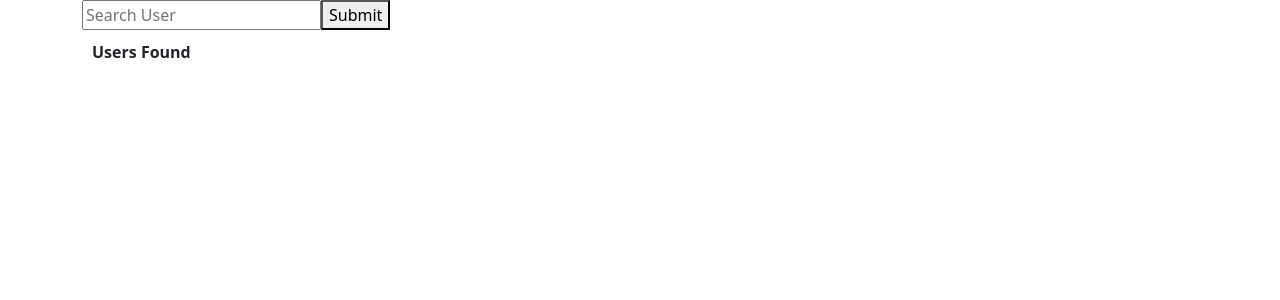
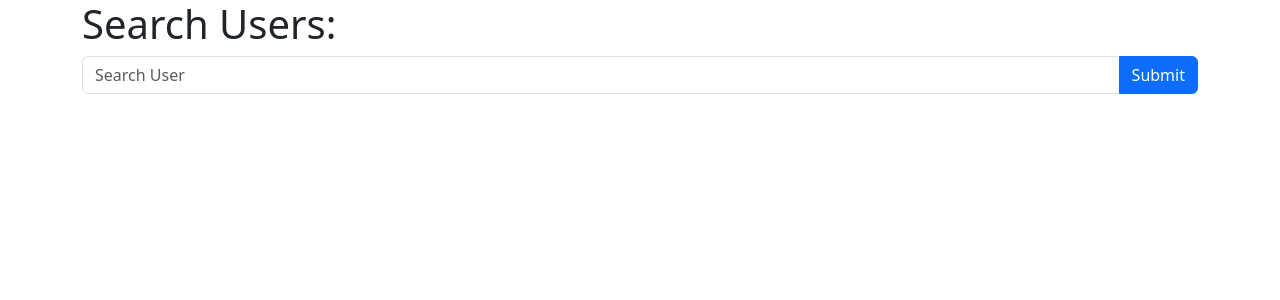
Before and after one commit to mosguinz/csc413-final-project-team-moisty-deadweights, a React (Create React App) app in the folder front-end/: page /search in a window 1280 px wide. Shown: the top 300 px of the page. Built offline with nearby package versions, Linux system fonts and the light colour scheme.

Commit message:
Made Search bar better looking

```diff
--- a/front-end/src/Search.js
+++ b/front-end/src/Search.js
@@ -29,21 +29,18 @@ export default function SearchUsers() {
     }
 
     return (
+
         <div>
-            <input value={searchText} onChange={updateSearchText} type="text" placeholder='Search User'></input>
-            <button type='button' onClick={search}>Submit</button>
-            <table>
-                <thead>
-                     <th>Users Found</th>
-                </thead>
-                <tbody>
-                    {searchResults.map(result => (
-                        <tr>
-                            <td>{result.userName}</td>
-                        </tr>
-                    ))}
-                </tbody>
-            </table>
+            <h1>Search Users: </h1>
+            <div class="input-group">
+                <input value={searchText} class="form-control" onChange={updateSearchText} type="text" placeholder='Search User'></input>
+                <button type='button' class="btn btn-primary" onClick={search}>Submit</button>
+            </div>
+                {searchResults.map(result => (
+                    <div class="col-md-4 d-grid text-center" style={{margin:3}}>
+                        <button type="button" class="btn btn-outline-primary">{result.userName}</button>
+                    </div>
+                ))}
         </div>
     )
 }
```
